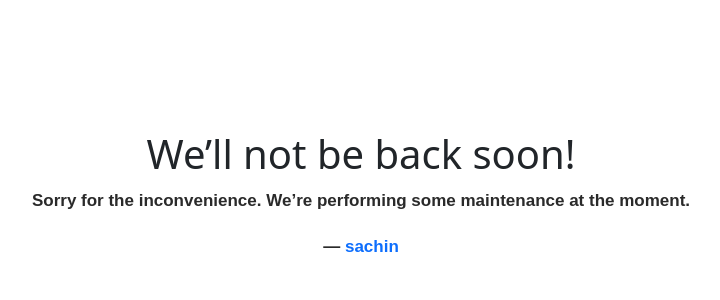
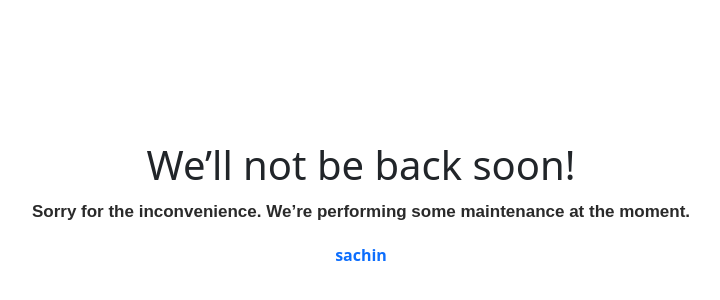
Before and after one commit to flashnoob/triangle-web, a website built with Parcel: page index.html in a window 1280 px wide. Shown: the part 242-542 px from the top of the page, without its empty margins (279-999 px from the left). Built offline with nearby package versions, Linux system fonts and the light colour scheme.

Commit message:
Update index.html

```diff
--- a/index.html
+++ b/index.html
@@ -81,7 +81,7 @@ https://templatemo.com/tm-562-space-dynamic
     <h1>We&rsquo;ll not be back soon!</h1>
     <div>
         <p>Sorry for the inconvenience. We&rsquo;re performing some maintenance at the moment.</p>
-        <p>&mdash; <a href="https://www.sachinkotian.com">sachin</a></p>
+         <a href="https://www.sachinkotian.com">sachin</a>
     </div>
 </article>
 </html>
```
